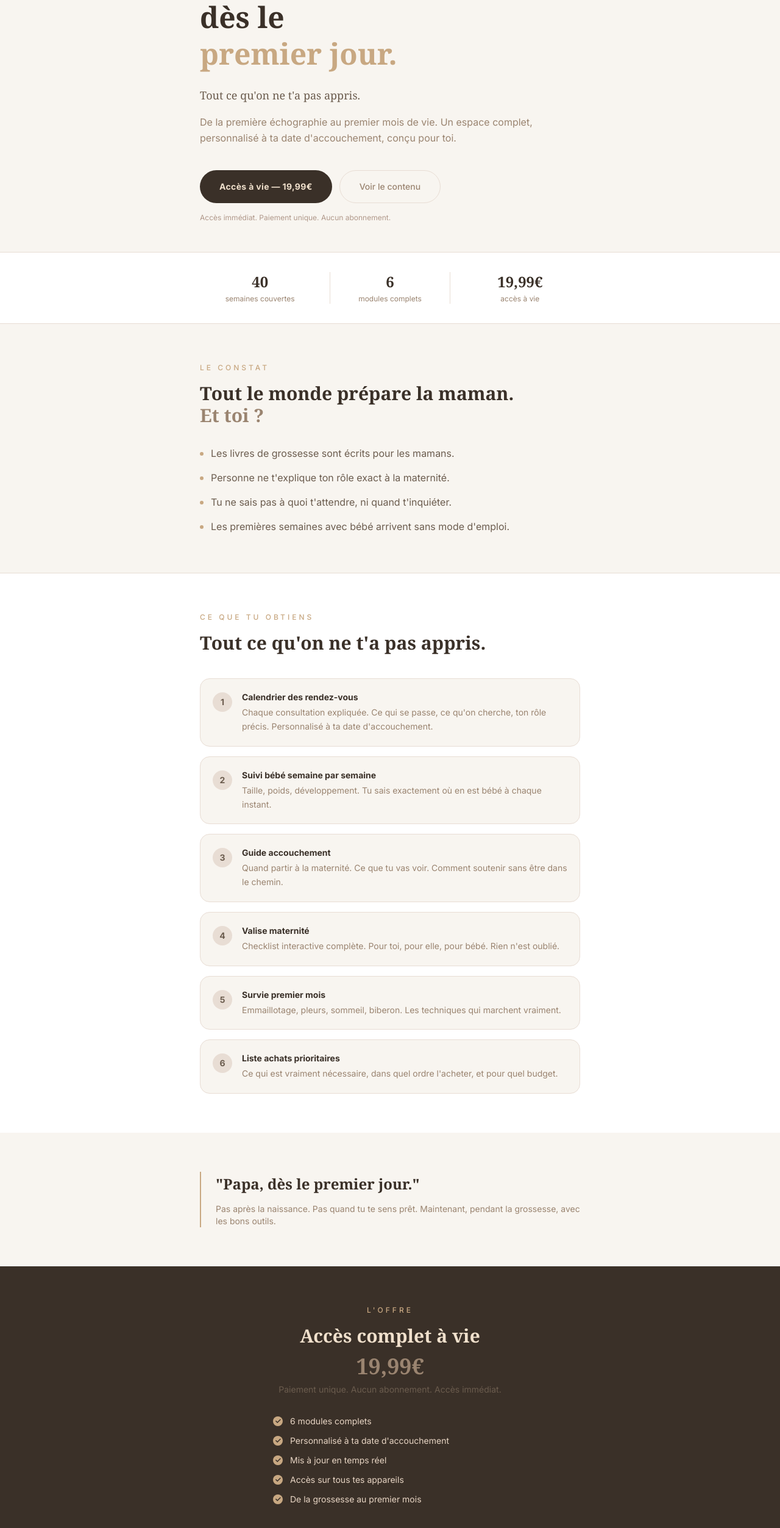
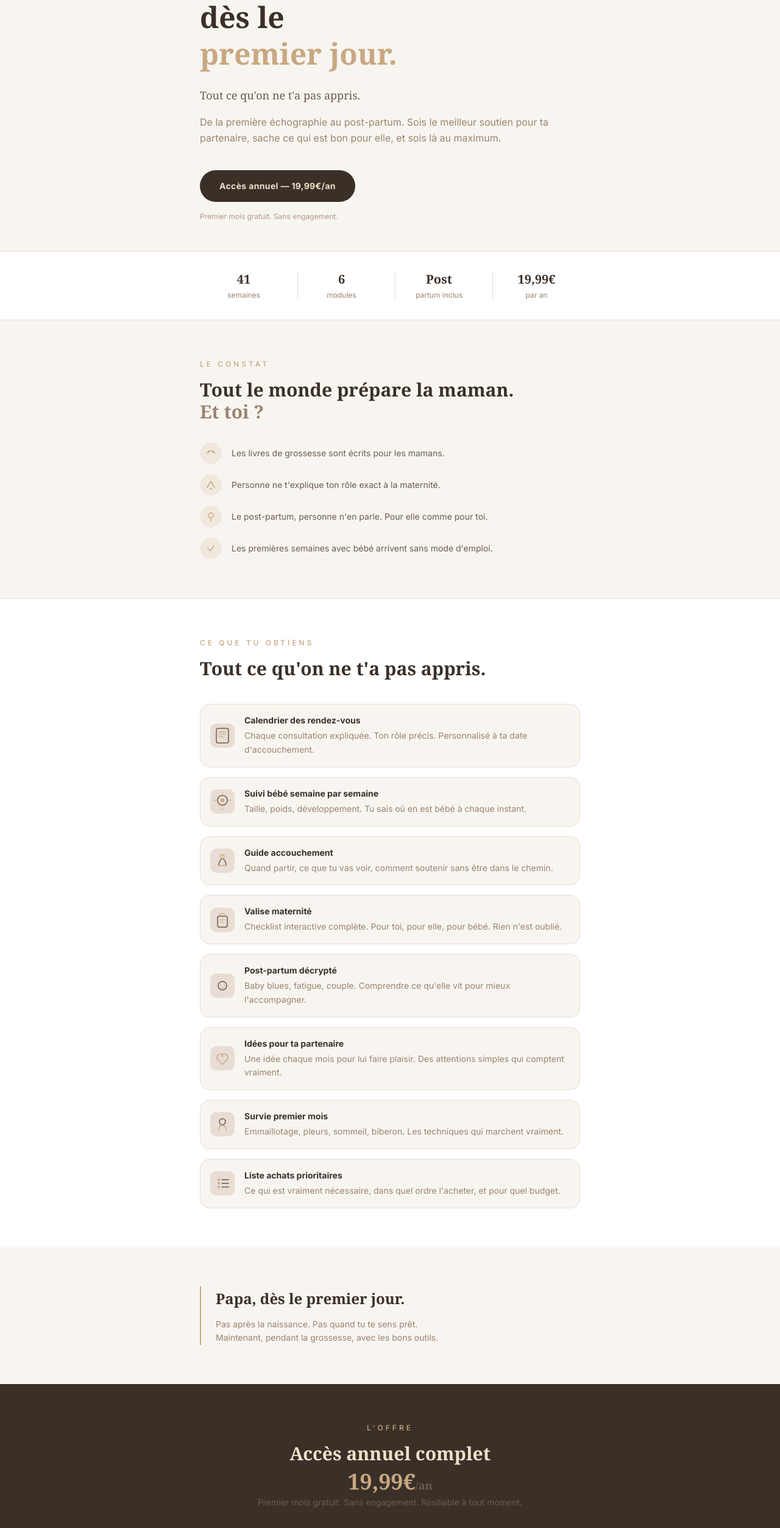
Before and after one commit to Julproject/dadup, a Next.js app: page / in a window 1280 px wide. Shown: the part 239-2744 px from the top of the page at 61% size. Built offline with nearby package versions, Linux system fonts and the light colour scheme.

Commit message:
Update page.tsx

```diff
--- a/app/page.tsx
+++ b/app/page.tsx
@@ -21,7 +21,7 @@ export default function Home() {
           </svg>
           <span className="font-bold text-[#3a3028] text-lg" style={{fontFamily:'Georgia,serif'}}>DadUp</span>
         </div>
-        <button onClick={() => setShowForm(true)} className="bg-[#3a3028] text-[#f0e0cc] text-sm font-semibold px-5 py-2.5 rounded-full hover:bg-[#6b5c4e] transition-all">Commencer — 19,99€</button>
+        <button onClick={() => setShowForm(true)} className="bg-[#3a3028] text-[#f0e0cc] text-sm font-semibold px-5 py-2.5 rounded-full hover:bg-[#6b5c4e] transition-all">Commencer — 19,99€/an</button>
       </header>
 
       <section className="max-w-2xl mx-auto px-6 pt-16 pb-12">
@@ -30,23 +30,23 @@ export default function Home() {
           Papa,<br />dès le<br /><span className="text-[#c8a882]">premier jour.</span>
         </h1>
         <p className="text-[#6b5c4e] text-lg leading-relaxed mb-4 font-medium" style={{fontFamily:'Georgia,serif'}}>Tout ce qu'on ne t'a pas appris.</p>
-        <p className="text-[#9a8470] text-base leading-relaxed mb-10">De la première échographie au premier mois de vie. Un espace complet, personnalisé à ta date d'accouchement, conçu pour toi.</p>
+        <p className="text-[#9a8470] text-base leading-relaxed mb-10">De la première échographie au post-partum. Sois le meilleur soutien pour ta partenaire, sache ce qui est bon pour elle, et sois là au maximum.</p>
         <div className="flex flex-col sm:flex-row gap-3">
-          <button onClick={() => setShowForm(true)} className="bg-[#3a3028] text-[#f0e0cc] font-bold px-8 py-4 rounded-full hover:bg-[#6b5c4e] transition-all text-sm tracking-wide">Accès à vie — 19,99€</button>
-          <a href="#contenu" className="border border-[#e8ddd4] text-[#9a8470] font-medium px-8 py-4 rounded-full hover:border-[#c8a882] transition-all text-sm text-center">Voir le contenu</a>
+          <button onClick={() => setShowForm(true)} className="bg-[#3a3028] text-[#f0e0cc] font-bold px-8 py-4 rounded-full hover:bg-[#6b5c4e] transition-all text-sm tracking-wide">Accès annuel — 19,99€/an</button>
         </div>
-        <p className="text-[#b0988a] text-xs mt-4">Accès immédiat. Paiement unique. Aucun abonnement.</p>
+        <p className="text-[#b0988a] text-xs mt-4">Premier mois gratuit. Sans engagement.</p>
       </section>
 
       <section className="border-t border-b border-[#e8ddd4] bg-white">
-        <div className="max-w-2xl mx-auto px-6 py-8 grid grid-cols-3 gap-4">
+        <div className="max-w-2xl mx-auto px-6 py-8 grid grid-cols-4 gap-4">
           {[
-            { chiffre: '40', label: 'semaines couvertes' },
-            { chiffre: '6', label: 'modules complets' },
-            { chiffre: '19,99€', label: 'accès à vie' },
+            { chiffre: '41', label: 'semaines' },
+            { chiffre: '6', label: 'modules' },
+            { chiffre: 'Post', label: 'partum inclus' },
+            { chiffre: '19,99€', label: 'par an' },
           ].map((s, i) => (
-            <div key={s.label} className={`text-center ${i === 1 ? 'border-x border-[#e8ddd4]' : ''}`}>
-              <p className="text-2xl font-bold text-[#3a3028]" style={{fontFamily:'Georgia,serif'}}>{s.chiffre}</p>
+            <div key={s.label} className={`text-center ${i > 0 ? 'border-l border-[#e8ddd4]' : ''}`}>
+              <p className="text-xl font-bold text-[#3a3028]" style={{fontFamily:'Georgia,serif'}}>{s.chiffre}</p>
               <p className="text-[#9a8470] text-xs mt-1">{s.label}</p>
             </div>
           ))}
@@ -58,16 +58,16 @@ export default function Home() {
         <h2 className="text-3xl font-bold text-[#3a3028] mb-8" style={{fontFamily:'Georgia,serif'}}>
           Tout le monde prépare la maman.<br /><span className="text-[#9a8470]">Et toi ?</span>
         </h2>
-        <div className="space-y-4">
+        <div className="flex flex-col gap-4">
           {[
-            "Les livres de grossesse sont écrits pour les mamans.",
-            "Personne ne t'explique ton rôle exact à la maternité.",
-            "Tu ne sais pas à quoi t'attendre, ni quand t'inquiéter.",
-            "Les premières semaines avec bébé arrivent sans mode d'emploi.",
-          ].map((t, i) => (
-            <div key={i} className="flex items-start gap-3">
-              <div className="w-1.5 h-1.5 rounded-full bg-[#c8a882] mt-2.5 flex-shrink-0" />
-              <p className="text-[#6b5c4e] text-base">{t}</p>
+            { text: "Les livres de grossesse sont écrits pour les mamans.", svg: <svg width="36" height="36" viewBox="0 0 36 36"><circle cx="18" cy="18" r="17" fill="#f0e8dc" stroke="#e8ddd4" strokeWidth="0.5"/><path d="M11 18 Q18 10 25 18" fill="none" stroke="#c8a882" strokeWidth="1.5" strokeLinecap="round"/><circle cx="14" cy="16" r="1.5" fill="#c8a882"/><circle cx="22" cy="16" r="1.5" fill="#c8a882"/></svg> },
+            { text: "Personne ne t'explique ton rôle exact à la maternité.", svg: <svg width="36" height="36" viewBox="0 0 36 36"><circle cx="18" cy="18" r="17" fill="#f0e8dc" stroke="#e8ddd4" strokeWidth="0.5"/><path d="M12 22 L18 12 L24 22" fill="none" stroke="#c8a882" strokeWidth="1.5" strokeLinecap="round" strokeLinejoin="round"/><circle cx="18" cy="24" r="1.5" fill="#c8a882"/></svg> },
+            { text: "Le post-partum, personne n'en parle. Pour elle comme pour toi.", svg: <svg width="36" height="36" viewBox="0 0 36 36"><circle cx="18" cy="18" r="17" fill="#f0e8dc" stroke="#e8ddd4" strokeWidth="0.5"/><circle cx="18" cy="16" r="4" fill="none" stroke="#c8a882" strokeWidth="1.5"/><path d="M18 20 L18 25" fill="none" stroke="#c8a882" strokeWidth="1.5" strokeLinecap="round"/></svg> },
+            { text: "Les premières semaines avec bébé arrivent sans mode d'emploi.", svg: <svg width="36" height="36" viewBox="0 0 36 36"><circle cx="18" cy="18" r="17" fill="#f0e8dc" stroke="#e8ddd4" strokeWidth="0.5"/><path d="M13 18 L17 22 L23 14" fill="none" stroke="#c8a882" strokeWidth="1.5" strokeLinecap="round" strokeLinejoin="round"/></svg> },
+          ].map((item, i) => (
+            <div key={i} className="flex items-center gap-4">
+              <div className="flex-shrink-0">{item.svg}</div>
+              <p className="text-[#6b5c4e] text-sm leading-relaxed">{item.text}</p>
             </div>
           ))}
         </div>
@@ -77,19 +77,51 @@ export default function Home() {
         <div className="max-w-2xl mx-auto px-6 py-16">
           <p className="text-[#c8a882] text-xs uppercase tracking-[4px] font-medium mb-4">Ce que tu obtiens</p>
           <h2 className="text-3xl font-bold text-[#3a3028] mb-10" style={{fontFamily:'Georgia,serif'}}>Tout ce qu'on ne t'a pas appris.</h2>
-          <div className="space-y-4">
+          <div className="flex flex-col gap-4">
             {[
-              { titre: 'Calendrier des rendez-vous', desc: "Chaque consultation expliquée. Ce qui se passe, ce qu'on cherche, ton rôle précis. Personnalisé à ta date d'accouchement." },
-              { titre: 'Suivi bébé semaine par semaine', desc: "Taille, poids, développement. Tu sais exactement où en est bébé à chaque instant." },
-              { titre: 'Guide accouchement', desc: "Quand partir à la maternité. Ce que tu vas voir. Comment soutenir sans être dans le chemin." },
-              { titre: 'Valise maternité', desc: "Checklist interactive complète. Pour toi, pour elle, pour bébé. Rien n'est oublié." },
-              { titre: 'Survie premier mois', desc: "Emmaillotage, pleurs, sommeil, biberon. Les techniques qui marchent vraiment." },
-              { titre: 'Liste achats prioritaires', desc: "Ce qui est vraiment nécessaire, dans quel ordre l'acheter, et pour quel budget." },
+              {
+                titre: 'Calendrier des rendez-vous',
+                desc: "Chaque consultation expliquée. Ton rôle précis. Personnalisé à ta date d'accouchement.",
+                svg: <svg width="40" height="40" viewBox="0 0 40 40"><rect width="40" height="40" rx="10" fill="#e8ddd4"/><rect x="10" y="8" width="20" height="24" rx="3" fill="none" stroke="#6b5c4e" strokeWidth="1.5"/><line x1="14" y1="14" x2="26" y2="14" stroke="#c8a882" strokeWidth="1.5" strokeLinecap="round"/><line x1="14" y1="18" x2="26" y2="18" stroke="#c8a882" strokeWidth="1" strokeLinecap="round"/><line x1="14" y1="22" x2="22" y2="22" stroke="#c8a882" strokeWidth="1" strokeLinecap="round"/></svg>
+              },
+              {
+                titre: 'Suivi bébé semaine par semaine',
+                desc: "Taille, poids, développement. Tu sais où en est bébé à chaque instant.",
+                svg: <svg width="40" height="40" viewBox="0 0 40 40"><rect width="40" height="40" rx="10" fill="#e8ddd4"/><circle cx="20" cy="18" r="8" fill="none" stroke="#6b5c4e" strokeWidth="1.5"/><circle cx="20" cy="18" r="3" fill="#c8a882"/><path d="M20 10 L20 6 M20 30 L20 34 M10 18 L6 18 M30 18 L34 18" stroke="#c8a882" strokeWidth="1" strokeLinecap="round"/></svg>
+              },
+              {
+                titre: 'Guide accouchement',
+                desc: "Quand partir, ce que tu vas voir, comment soutenir sans être dans le chemin.",
+                svg: <svg width="40" height="40" viewBox="0 0 40 40"><rect width="40" height="40" rx="10" fill="#e8ddd4"/><path d="M14 28 Q14 20 20 16 Q26 20 26 28" fill="none" stroke="#6b5c4e" strokeWidth="1.5" strokeLinecap="round"/><circle cx="20" cy="13" r="3" fill="none" stroke="#c8a882" strokeWidth="1.5"/><line x1="14" y1="28" x2="26" y2="28" stroke="#c8a882" strokeWidth="1.5" strokeLinecap="round"/></svg>
+              },
+              {
+                titre: 'Valise maternité',
+                desc: "Checklist interactive complète. Pour toi, pour elle, pour bébé. Rien n'est oublié.",
+                svg: <svg width="40" height="40" viewBox="0 0 40 40"><rect width="40" height="40" rx="10" fill="#e8ddd4"/><rect x="12" y="14" width="16" height="18" rx="3" fill="none" stroke="#6b5c4e" strokeWidth="1.5"/><path d="M16 14 L16 11 Q20 8 24 11 L24 14" fill="none" stroke="#c8a882" strokeWidth="1.5" strokeLinecap="round"/><line x1="16" y1="20" x2="24" y2="20" stroke="#c8a882" strokeWidth="1" strokeLinecap="round"/><line x1="16" y1="24" x2="22" y2="24" stroke="#c8a882" strokeWidth="1" strokeLinecap="round"/></svg>
+              },
+              {
+                titre: 'Post-partum décrypté',
+                desc: "Baby blues, fatigue, couple. Comprendre ce qu'elle vit pour mieux l'accompagner.",
+                svg: <svg width="40" height="40" viewBox="0 0 40 40"><rect width="40" height="40" rx="10" fill="#e8ddd4"/><circle cx="20" cy="20" r="7" fill="none" stroke="#6b5c4e" strokeWidth="1.5"/><circle cx="17" cy="19" r="1" fill="#c8a882"/><circle cx="23" cy="19" r="1" fill="#c8a882"/><path d="M17 23 Q20 26 23 23" fill="none" stroke="#c8a882" strokeWidth="1" strokeLinecap="round"/></svg>
+              },
+              {
+                titre: 'Idées pour ta partenaire',
+                desc: "Une idée chaque mois pour lui faire plaisir. Des attentions simples qui comptent vraiment.",
+                svg: <svg width="40" height="40" viewBox="0 0 40 40"><rect width="40" height="40" rx="10" fill="#e8ddd4"/><path d="M20 30 L12 22 Q9 15 16 13 Q20 12 20 18 Q20 12 24 13 Q31 15 28 22 Z" fill="none" stroke="#c8a882" strokeWidth="1.5" strokeLinejoin="round"/></svg>
+              },
+              {
+                titre: 'Survie premier mois',
+                desc: "Emmaillotage, pleurs, sommeil, biberon. Les techniques qui marchent vraiment.",
+                svg: <svg width="40" height="40" viewBox="0 0 40 40"><rect width="40" height="40" rx="10" fill="#e8ddd4"/><circle cx="20" cy="16" r="5" fill="none" stroke="#6b5c4e" strokeWidth="1.5"/><path d="M14 30 Q14 22 20 22 Q26 22 26 30" fill="none" stroke="#c8a882" strokeWidth="1.5" strokeLinecap="round"/></svg>
+              },
+              {
+                titre: 'Liste achats prioritaires',
+                desc: "Ce qui est vraiment nécessaire, dans quel ordre l'acheter, et pour quel budget.",
+                svg: <svg width="40" height="40" viewBox="0 0 40 40"><rect width="40" height="40" rx="10" fill="#e8ddd4"/><circle cx="14" cy="20" r="2" fill="#c8a882"/><line x1="19" y1="20" x2="30" y2="20" stroke="#6b5c4e" strokeWidth="1.5" strokeLinecap="round"/><circle cx="14" cy="14" r="2" fill="#c8a882"/><line x1="19" y1="14" x2="30" y2="14" stroke="#6b5c4e" strokeWidth="1.5" strokeLinecap="round"/><circle cx="14" cy="26" r="2" fill="#c8a882"/><line x1="19" y1="26" x2="30" y2="26" stroke="#6b5c4e" strokeWidth="1.5" strokeLinecap="round"/></svg>
+              },
             ].map((m, i) => (
-              <div key={i} className="flex gap-4 p-5 rounded-2xl border border-[#e8ddd4] hover:border-[#c8a882] transition-all bg-[#f8f5f0]">
-                <div className="w-8 h-8 rounded-full bg-[#e8ddd4] flex items-center justify-center flex-shrink-0 mt-0.5">
-                  <span className="text-[#6b5c4e] text-sm font-bold">{i + 1}</span>
-                </div>
+              <div key={i} className="flex items-center gap-4 p-4 rounded-2xl border border-[#e8ddd4] hover:border-[#c8a882] transition-all bg-[#f8f5f0]">
+                <div className="flex-shrink-0">{m.svg}</div>
                 <div>
                   <p className="text-[#3a3028] font-bold text-sm mb-1">{m.titre}</p>
                   <p className="text-[#9a8470] text-sm leading-relaxed">{m.desc}</p>
@@ -101,25 +133,25 @@ export default function Home() {
       </section>
 
       <section className="max-w-2xl mx-auto px-6 py-16">
-        <blockquote className="border-l-2 border-[#c8a882] pl-6">
-          <p className="text-2xl font-bold text-[#3a3028] leading-relaxed" style={{fontFamily:'Georgia,serif'}}>"Papa, dès le premier jour."</p>
-          <p className="text-[#9a8470] text-sm mt-3">Pas après la naissance. Pas quand tu te sens prêt. Maintenant, pendant la grossesse, avec les bons outils.</p>
-        </blockquote>
+        <div className="border-l-2 border-[#c8a882] pl-6">
+          <p className="text-2xl font-bold text-[#3a3028] leading-relaxed mb-3" style={{fontFamily:'Georgia,serif'}}>Papa, dès le premier jour.</p>
+          <p className="text-[#9a8470] text-sm leading-relaxed">Pas après la naissance. Pas quand tu te sens prêt.<br />Maintenant, pendant la grossesse, avec les bons outils.</p>
+        </div>
       </section>
 
       <section className="bg-[#3a3028]">
         <div className="max-w-2xl mx-auto px-6 py-16 text-center">
           <p className="text-[#c8a882] text-xs uppercase tracking-[4px] font-medium mb-4">L'offre</p>
-          <h2 className="text-3xl font-bold text-[#f0e0cc] mb-3" style={{fontFamily:'Georgia,serif'}}>Accès complet à vie</h2>
-          <p className="text-[#9a8470] text-4xl font-bold mb-2" style={{fontFamily:'Georgia,serif'}}>19,99€</p>
-          <p className="text-[#6b5c4e] text-sm mb-8">Paiement unique. Aucun abonnement. Accès immédiat.</p>
-          <div className="space-y-3 text-left max-w-sm mx-auto mb-10">
+          <h2 className="text-3xl font-bold text-[#f0e0cc] mb-2" style={{fontFamily:'Georgia,serif'}}>Accès annuel complet</h2>
+          <p className="text-4xl font-bold text-[#c8a882] mb-1" style={{fontFamily:'Georgia,serif'}}>19,99€<span className="text-lg text-[#6b5c4e]">/an</span></p>
+          <p className="text-[#6b5c4e] text-sm mb-8">Premier mois gratuit. Sans engagement. Résiliable à tout moment.</p>
+          <div className="flex flex-col gap-3 text-left max-w-xs mx-auto mb-10">
             {[
               "6 modules complets",
+              "De la grossesse au post-partum",
+              "Idées mensuelles pour ta partenaire",
               "Personnalisé à ta date d'accouchement",
-              "Mis à jour en temps réel",
               "Accès sur tous tes appareils",
-              "De la grossesse au premier mois",
             ].map((f) => (
               <div key={f} className="flex items-center gap-3">
                 <div className="w-4 h-4 rounded-full bg-[#c8a882] flex items-center justify-center flex-shrink-0">
@@ -129,7 +161,7 @@ export default function Home() {
               </div>
             ))}
           </div>
-          <button onClick={() => setShowForm(true)} className="bg-[#c8a882] hover:bg-[#b89060] text-[#1c1510] font-bold px-10 py-4 rounded-full transition-all text-sm tracking-wide">Commencer maintenant — 19,99€</button>
+          <button onClick={() => setShowForm(true)} className="bg-[#c8a882] hover:bg-[#b89060] text-[#1c1510] font-bold px-10 py-4 rounded-full transition-all text-sm tracking-wide">Commencer maintenant — 19,99€/an</button>
           <p className="text-[#4a3c30] text-xs mt-4">Paiement sécurisé par Stripe</p>
         </div>
       </section>
```
